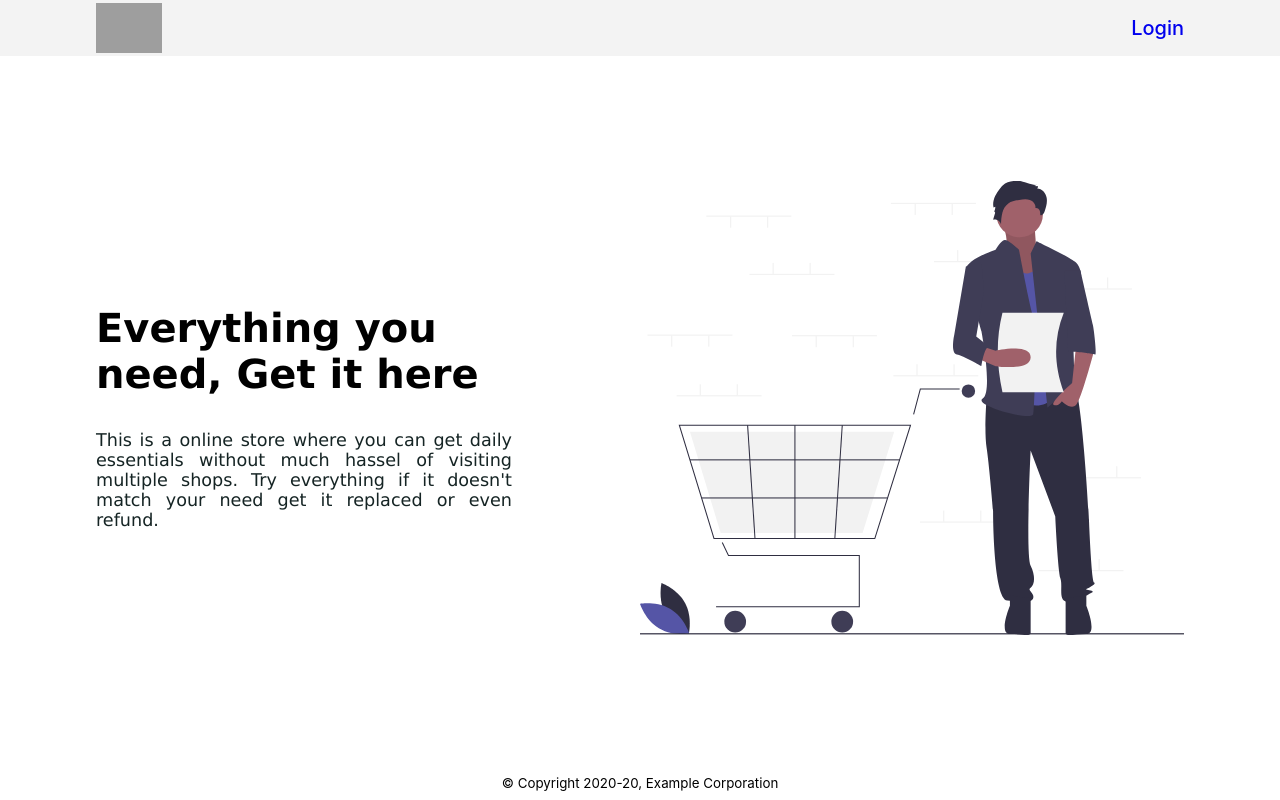
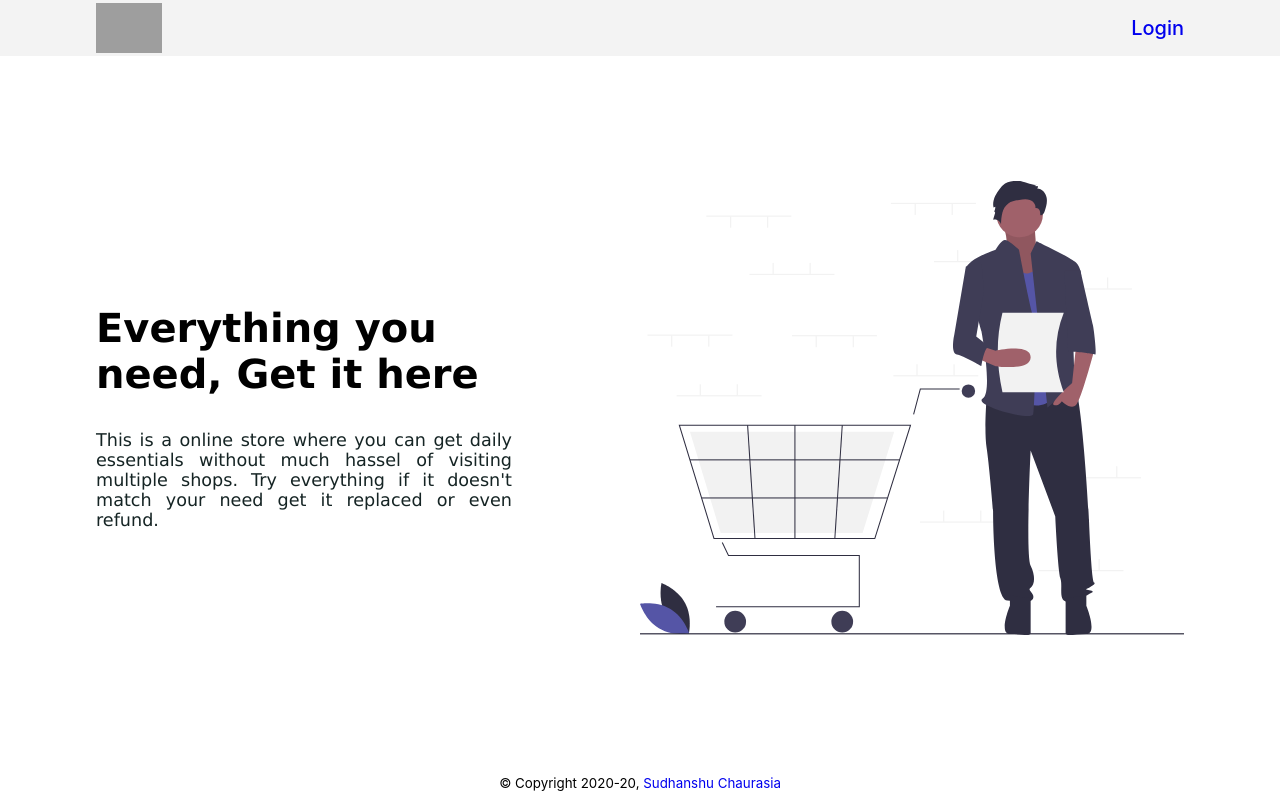
Before and after one commit to sid221/shop-react-app, a React (Create React App) app: page / in a window 1280 px wide. Built offline with nearby package versions, Linux system fonts and the light colour scheme; grey boxes are pictures that could not be loaded.

Commit message:
added proper copyright msg

```diff
--- a/src/App.js
+++ b/src/App.js
@@ -40,8 +40,8 @@ function App() {
             <h4>
               <small>
                 &copy; Copyright 2020-
-                {new Date().getFullYear().toString().slice(2)}, Example
-                Corporation
+                {new Date().getFullYear().toString().slice(2)},{" "}
+                <a href="https://github.com/sid221/">Sudhanshu Chaurasia</a>
               </small>
             </h4>
           </footer>
--- a/src/App.scss
+++ b/src/App.scss
@@ -37,6 +37,9 @@ div.page-container {
       margin: 0.5rem;
       font-weight: 400;
       text-align: center;
+       a {
+         text-decoration: none;
+       }
     }
   }
 
```
